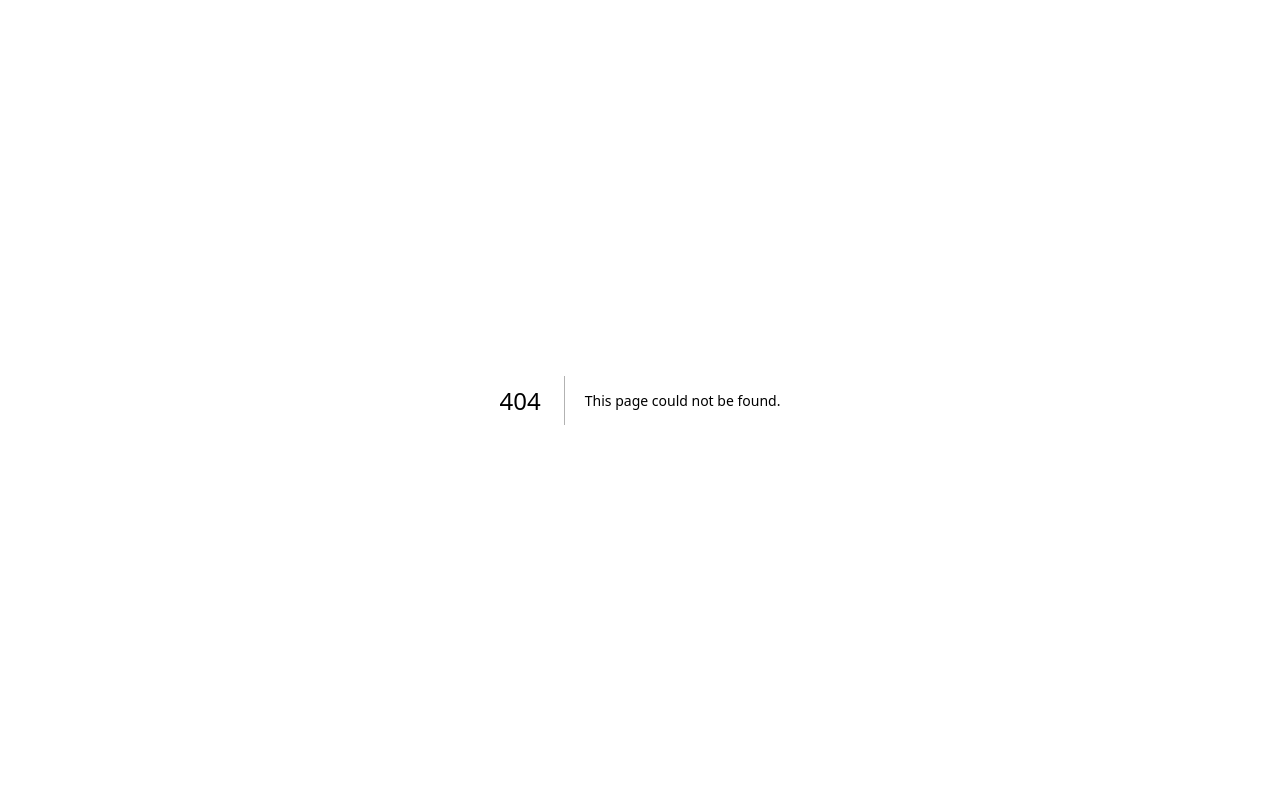
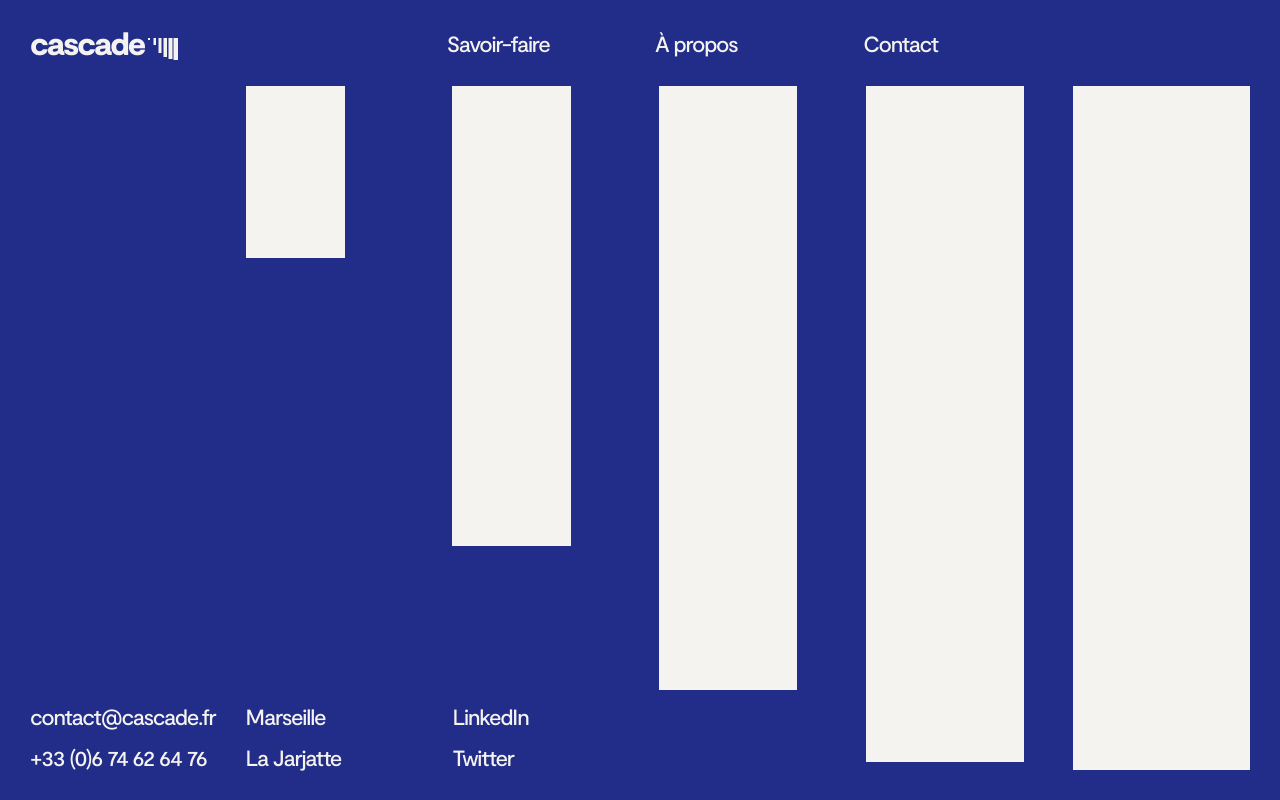
Before and after one commit to LapassetAC/cascade, a Next.js app: page /contact in a window 1280 px wide. Before the commit this address had no page. Built offline with nearby package versions, Linux system fonts and the light colour scheme.

Commit message:
init contact page

```diff
--- a/src/components/layout/footer.js
+++ b/src/components/layout/footer.js
@@ -1,4 +1,4 @@
-import styled from "styled-components";
+import styled, { css } from "styled-components";
 import React, { useState, useEffect, useRef } from "react";
 import theme from "@/styles/theme";
 
@@ -41,9 +41,18 @@ const StyledFooter = styled.footer`
     }
     &:nth-child(6) {
       grid-column: 6 / 7;
-      width: ${({ $progressInPercent }) => $progressInPercent}%;
-      height: ${({ $progressInPercent }) =>
-        `calc(${$progressInPercent}vh - ${theme.headerHeight + 30}px)`};
+      ${({ $progressInPercent, $noAnimation }) =>
+        $noAnimation
+          ? css`
+              width: 100%;
+              height: calc(100vh - ${theme.headerHeight + 30}px);
+            `
+          : css`
+              width: ${$progressInPercent}%;
+              height: calc(
+                ${$progressInPercent}vh - ${theme.headerHeight + 30}px
+              );
+            `}
     }
   }
   div {
@@ -66,7 +75,7 @@ const StyledFooter = styled.footer`
   }
 `;
 
-export default function Footer({ colors }) {
+export default function Footer({ colors, noAnimation }) {
   const [progressInPercent, setProgressInPercent] = useState(0);
   const ref = useRef();
 
@@ -93,6 +102,7 @@ export default function Footer({ colors }) {
       ref={ref}
       $progressInPercent={progressInPercent}
       $colors={colors}
+      $noAnimation={noAnimation}
     >
       <aside></aside>
       <aside></aside>
--- /dev/null
+++ b/src/pages/contact.js
@@ -0,0 +1,13 @@
+import styled from "styled-components";
+import Footer from "@/components/layout/footer";
+import theme from "@/styles/theme";
+const StyledContainer = styled.div``;
+
+export default function Contact() {
+  return (
+    <Footer
+      colors={{ bgColor: theme.color.blue, fontColor: theme.color.white }}
+      noAnimation
+    />
+  );
+}
```
Also changed, not shown: src/styles/theme.js (+0 -11 lines).
